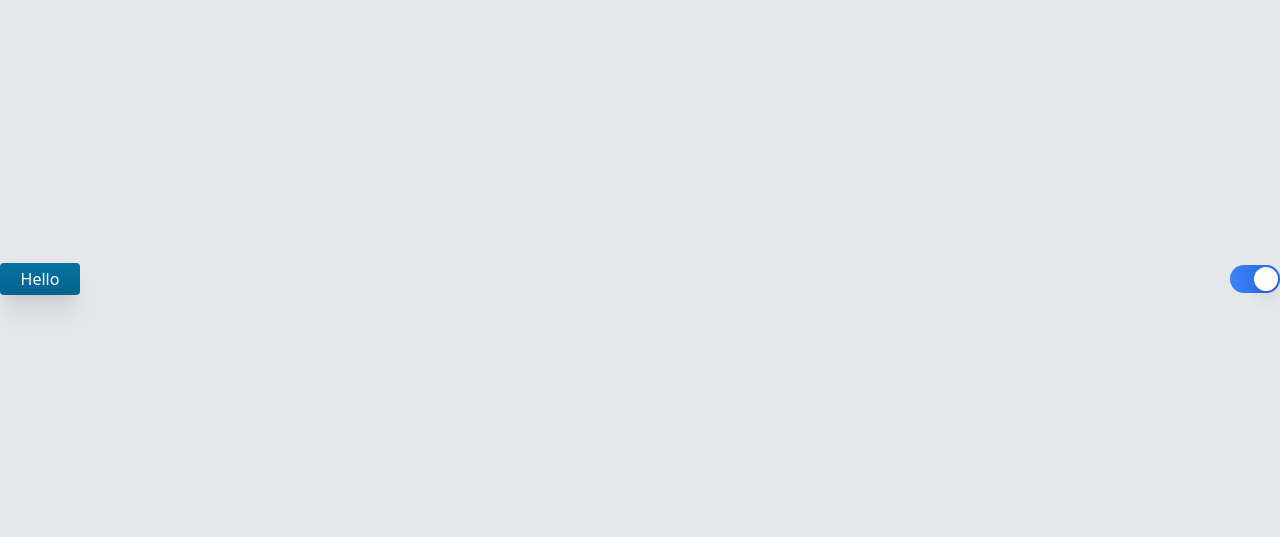
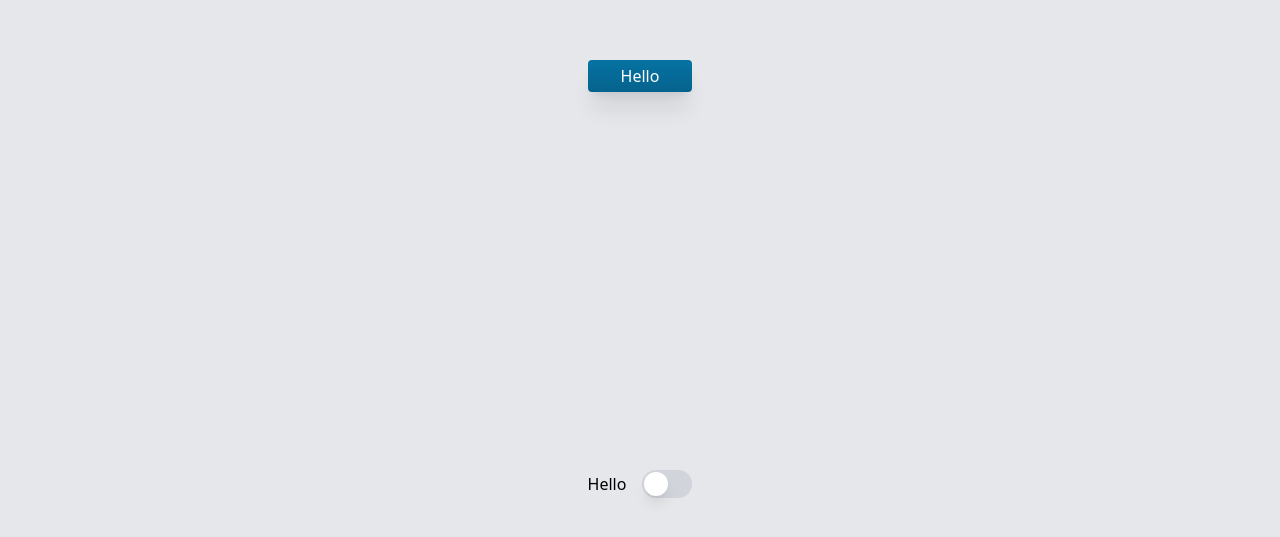
Before and after one commit to adelbograyn/tatweerui-vue, a Vue app: page / in a window 1280 px wide. Shown: the part 121-658 px from the top of the page. Built offline with nearby package versions, Linux system fonts and the light colour scheme.

Commit message:
fix: Switch

```diff
--- a/package.json
+++ b/package.json
@@ -1,7 +1,7 @@
 {
   "name": "tatweerui-vue",
   "private": false,
-  "version": "0.1.5",
+  "version": "0.1.6",
   "description": "Tatweer UI Vue Components",
   "keywords": [
     "vue",
--- a/src/App.vue
+++ b/src/App.vue
@@ -1,14 +1,17 @@
 <script lang="ts" setup>
-import Button from "./components/Button.vue"
-import Switch from "./components/Switch.vue"
+import Button from './components/Button.vue'
+import Switch from './components/Switch.vue'
+import { ButtonVariantEnum } from './utils/enums'
+import { ref } from 'vue'
+
+const checked = ref(false)
 </script>
 
 <template>
-  <div class="absolute inset-0 flex justify-center items-center gap-4 bg-gray-200">
-      <Button variant="primary">
-        Hello
-      </Button>
-    <Switch :isChecked="true" prop="Hello" fieldId="1" type="string" @changeEvent="console.log($event)"/>
-
+  <div class="absolute inset-0 grid justify-center items-center gap-4 bg-gray-200">
+    <Button :variant="ButtonVariantEnum.primary">
+      Hello
+    </Button>
+    <Switch :isChecked="checked" class="w-80" @on-checked="">Hello</Switch>
   </div>
 </template>
--- a/src/components/Button.vue
+++ b/src/components/Button.vue
@@ -1,20 +1,20 @@
 <script lang="ts" setup>
-export declare type ButtonVariant = 'primary' | 'secondary'
+import { ButtonVariantEnum } from '@/utils/enums'
 
-type Props = {
-  variant: ButtonVariant,
+interface Props {
+  variant: ButtonVariantEnum,
   isLoading: boolean,
 }
 
 const props = withDefaults(defineProps<Props>(), {
-  variant: 'primary',
+  variant: ButtonVariantEnum.primary,
   isLoading: false,
 })
 </script>
 
 <template>
   <button
-      :class="props.variant == 'primary' ? 'bg-gradient-to-b from-primary to-primary-dim active:shadow-inner active:bg-gradient-to-b active:from-primary-dim active:to-primary disabled:cursor-not-allowed disabled:active:bg-bg-gradient-to-b disabled:active:from-primary disabled:active:to-primary-dim disabled:shadow-none text-on-primary focus:outline-none cursor-default px-4 py-1 rounded shadow-xl flex justify-center items-center gap-2 min-w-20 min-h-8 max-w-full' : 'border-s border-e border-primary active:shadow-inner text-primary focus:outline-none cursor-default px-4 py-1 rounded shadow-xl flex justify-center items-center gap-2 min-w-20 min-h-8 max-w-full'"
+    :class="props.variant == ButtonVariantEnum.primary ? 'bg-gradient-to-b from-primary to-primary-dim active:shadow-inner active:bg-gradient-to-b active:from-primary-dim active:to-primary disabled:cursor-not-allowed disabled:active:bg-bg-gradient-to-b disabled:active:from-primary disabled:active:to-primary-dim disabled:shadow-none text-on-primary focus:outline-none cursor-default px-4 py-1 rounded shadow-xl flex justify-center items-center gap-2 min-w-20 min-h-8 max-w-full' : 'border-s border-e border-primary active:shadow-inner text-primary focus:outline-none cursor-default px-4 py-1 rounded shadow-xl flex justify-center items-center gap-2 min-w-20 min-h-8 max-w-full'"
     :disabled="isLoading"
   >
     <svg
@@ -29,7 +29,7 @@ const props = withDefaults(defineProps<Props>(), {
         cy="12"
         r="10"
         stroke="currentColor"
-          stroke-width="4"/>
+        stroke-width="4" />
       <path
         class="opacity-75"
         d="M4 12a8 8 0 018-8V0C5.373 0 0 5.373 0
@@ -38,6 +38,6 @@ const props = withDefaults(defineProps<Props>(), {
         fill="currentColor">
       </path>
     </svg>
-    <slot v-else/>
+    <slot v-else />
   </button>
 </template>
--- a/src/components/Switch.vue
+++ b/src/components/Switch.vue
@@ -1,31 +1,31 @@
-<script setup lang="ts">
-import {ref} from "vue"
+<script lang="ts" setup>
 import {Switch, SwitchGroup, SwitchLabel} from '@headlessui/vue'
+import {ref} from "vue";
 
-const props = defineProps({
-  isChecked: {
-    type: Boolean,
-    default: false,
-  },
-  title: String,
-})
+interface Props {
+  isChecked?: boolean,
+}
+interface Emits {
+  (e: 'onChecked', isChecked: boolean): void
+}
 
+const props = defineProps<Props>()
+const emits = defineEmits<Emits>()
 
-const checked =  ref(props.isChecked)
-const emit = defineEmits(['changeEvent'])
-
+const checked = ref(props.isChecked)
 const onChecked = () => {
   checked.value = !checked.value
-  emit('changeEvent', {checked: checked.value, title: props.title})
+  emits('onChecked', checked.value)
 }
 </script>
 
 <template>
   <SwitchGroup>
     <div class="flex items-center w-full justify-between">
-      <SwitchLabel class="mr-4" passive>{{ props.title }}</SwitchLabel>
+      <SwitchLabel class="mr-4" passive>
+        <slot/>
+      </SwitchLabel>
       <Switch
-          v-slot="{ checked }"
           v-model="checked"
           :class="checked ? 'bg-gradient-to-r from-blue-500 to-blue-600' : 'bg-gray-300'"
           class="relative inline-flex h-[28px] w-[50px] shrink-0 cursor-default rounded-full"
--- /dev/null
+++ b/src/utils/enums.ts
@@ -0,0 +1,4 @@
+export enum ButtonVariantEnum {
+    primary = 'primary',
+    secondary = 'secondary',
+}
--- a/vite.config.ts
+++ b/vite.config.ts
@@ -7,7 +7,7 @@ export default defineConfig({
     plugins: [vue(), dts()],
     build: {
         lib: {
-            entry: path.resolve(__dirname, 'src/index.ts'),
+            entry: path.resolve(__dirname, 'src/enums.ts'),
             name: 'tatweerui-vue',
             formats: ['es'],
             fileName: (format) => `index.${format}.js`,
```
Lines whose indentation alone changed are shown as unchanged.
